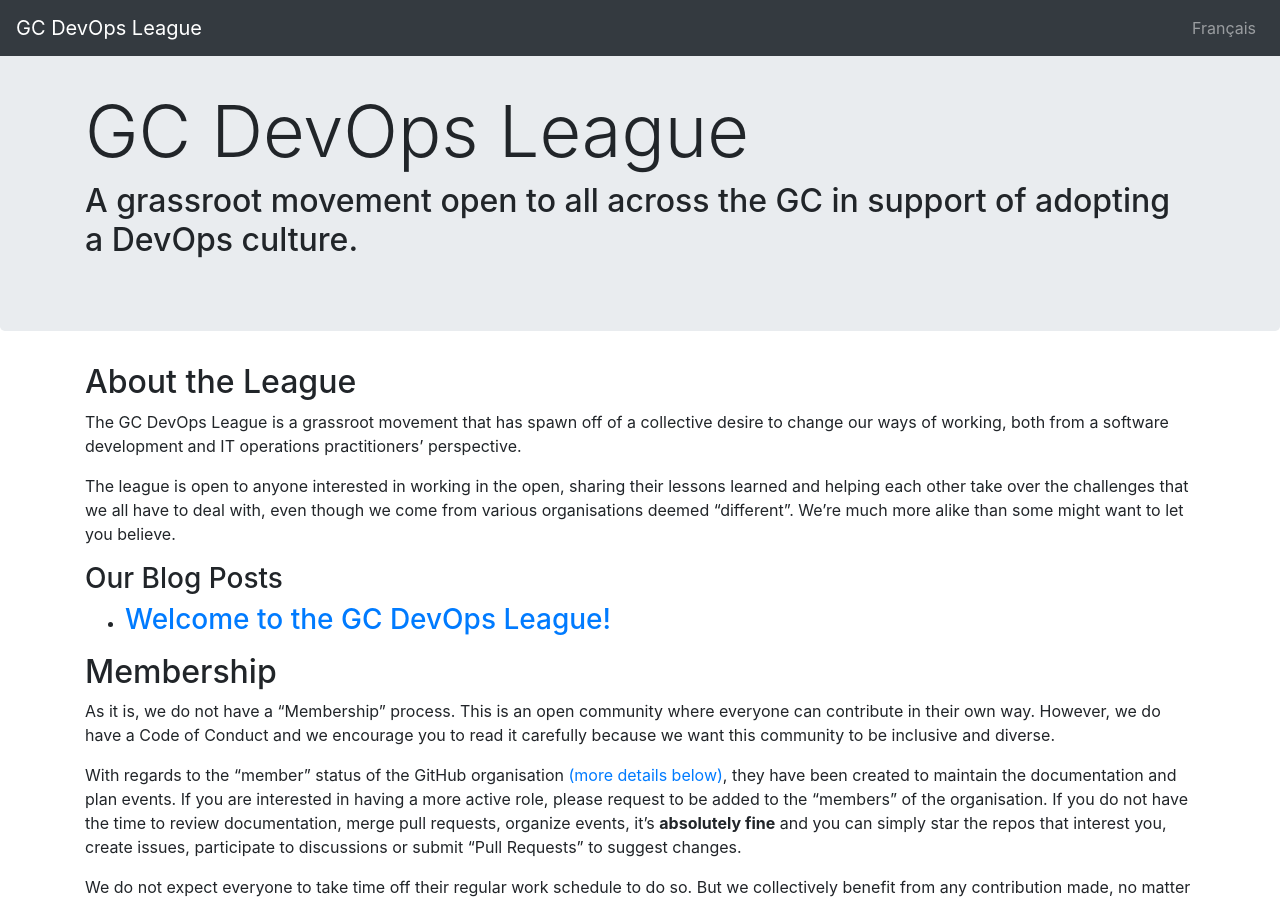
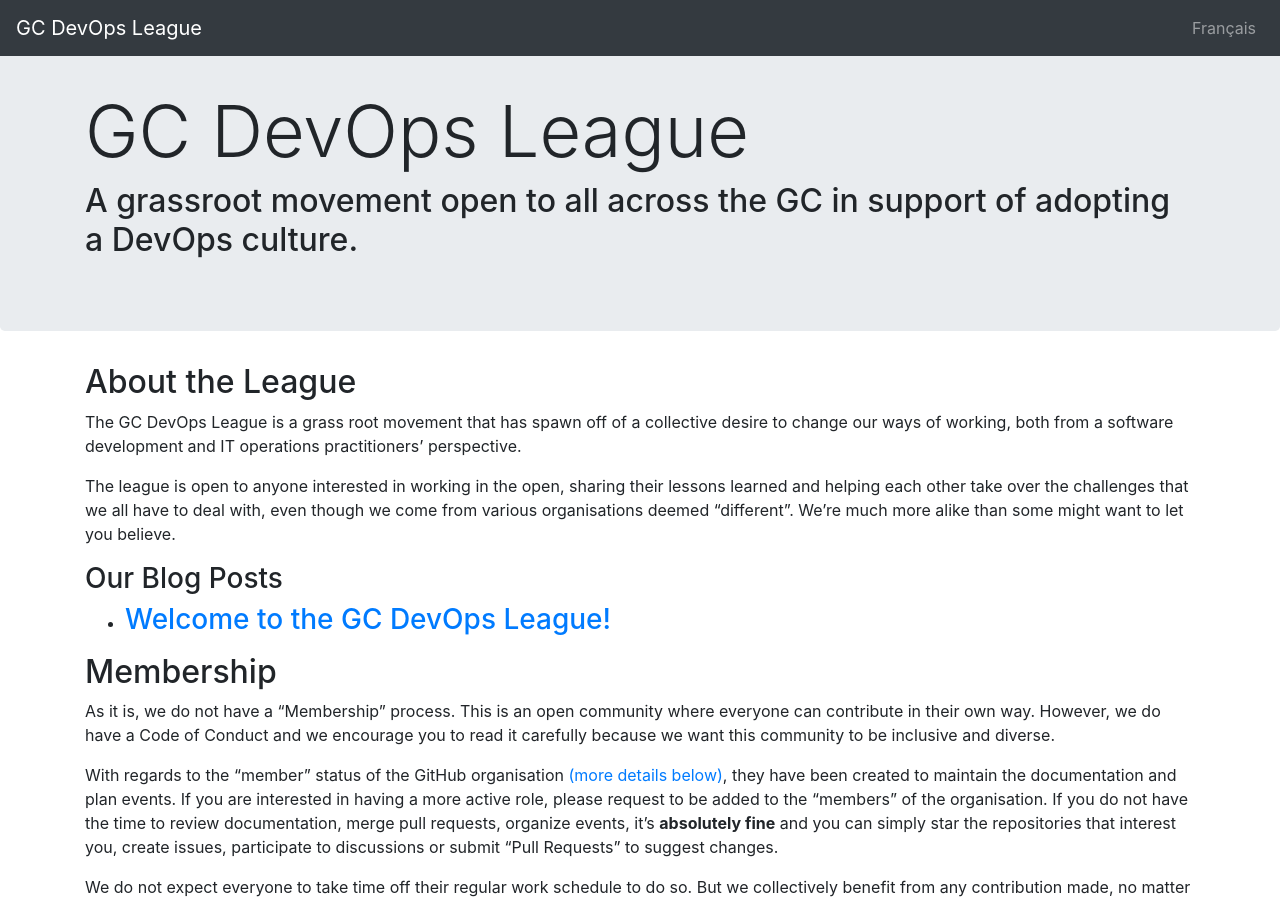
Before and after one commit to gcdevops/gcdevops.github.io, a Jekyll site: the page built from _pages/en/home.md, in a window 1280 px wide and 900 px high. Built offline with Jekyll 4.4.1, drawn with Linux system fonts in a browser that asks for light colours.

Commit message:
Fix spelling

```diff
--- a/_pages/en/home.md
+++ b/_pages/en/home.md
@@ -8,7 +8,7 @@ permalink: /home.html
 
 ## About the League
 
-The GC DevOps League is a grassroot movement that has spawn off of a collective desire to change our ways of working, both from a software development and IT operations practitioners' perspective.
+The GC DevOps League is a grass root movement that has spawn off of a collective desire to change our ways of working, both from a software development and IT operations practitioners' perspective.
 
 The league is open to anyone interested in working in the open, sharing their lessons learned and helping each other take over the challenges that we all have to deal with, even though we come from various organisations deemed "different".
  We're much more alike than some might want to let you believe.
@@ -25,7 +25,7 @@ However, we do have a Code of Conduct and we encourage you to read it carefully
 
 With regards to the "member" status of the GitHub organisation [(more details below)](#github-organisation-and-repositories), they have been created to maintain the documentation and plan events.
 If you are interested in having a more active role, please request to be added to the "members" of the organisation.
-If you do not have the time to review documentation, merge pull requests, organize events, it's **absolutely fine** and you can simply star the repos that interest you, create issues, participate to discussions or submit "Pull Requests" to suggest changes.
+If you do not have the time to review documentation, merge pull requests, organize events, it's **absolutely fine** and you can simply star the repositories that interest you, create issues, participate to discussions or submit "Pull Requests" to suggest changes.
 
 We do not expect everyone to take time off their regular work schedule to do so.
 But we collectively benefit from any contribution made, no matter how small it may seem to you as an individual.
```
